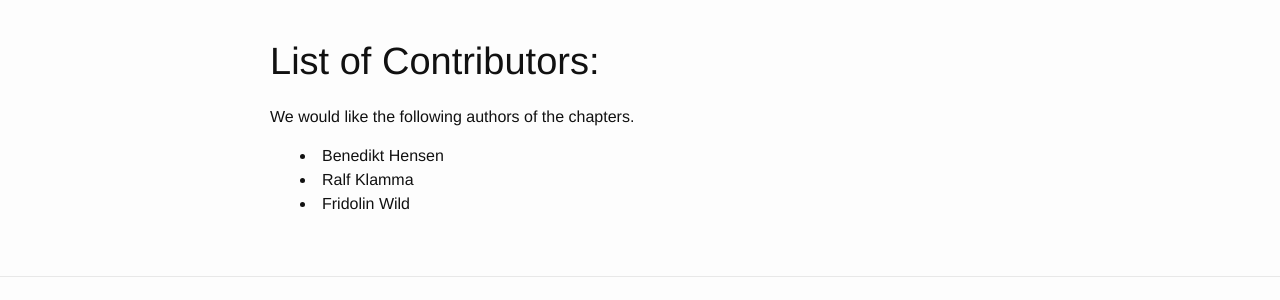
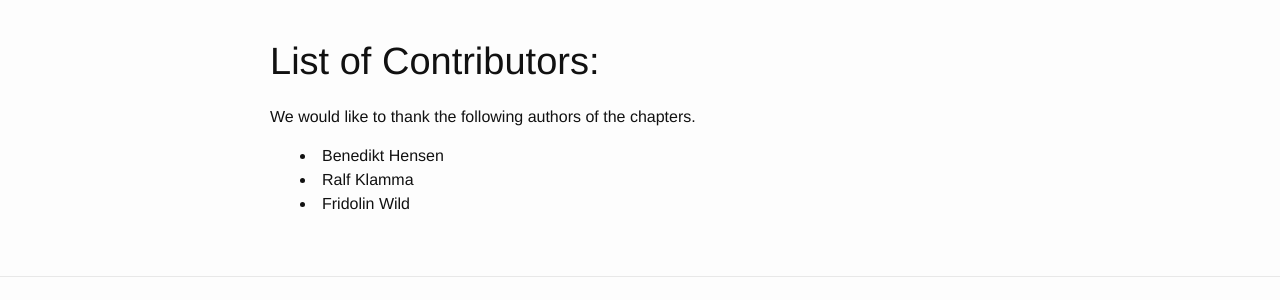
Before and after one commit to klamma/ar-for-eu-book, a Jekyll site: the page built from _pages/contributors.md, in a window 1280 px wide. Shown: the part 187-487 px from the top of the page. Built offline with Jekyll 4.4.1, drawn with Linux system fonts in a browser that asks for light colours; nearby versions of some CDN libraries.

Commit message:
fixed url of rss subscription

```diff
--- a/_config.yml
+++ b/_config.yml
@@ -3,7 +3,7 @@
 email: klamma@dbis.rwth-aachen.de
 description: An Online Book
 baseurl: "/ar-for-eu-book" # the subpath of your site, e.g. /blog
-url: "http://localhost:4000"
+url: "http://dbis.rwth-aachen.de:4000"
 twitter_username: AR_FOR_EU
 
 # Build settings
--- a/_pages/contributors.md
+++ b/_pages/contributors.md
@@ -6,7 +6,7 @@
 
 # List of Contributors:
 
-We would like the following authors of the chapters.
+We would like to thank the following authors of the chapters.
 
 * Benedikt Hensen
 * Ralf Klamma
```
